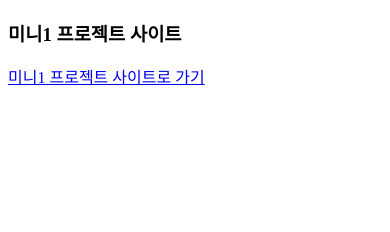
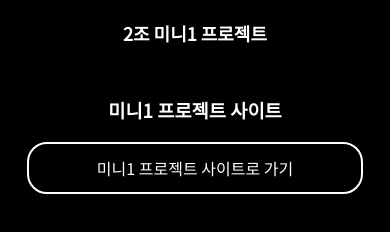
Before and after one commit to ALOHA-CLASS/MSA2_mini1_team2, a plain HTML site: page index.html in a window 390 px wide. Drawn offline with Linux system fonts and the light colour scheme.

Commit message:
Add files via upload

```diff
--- a/index.html
+++ b/index.html
@@ -3,11 +3,74 @@
 <head>
     <meta charset="UTF-8">
     <meta name="viewport" content="width=device-width, initial-scale=1.0">
-    <title>MSA2th_Team2</title>
+    <meta property="og:url" content="https://wwwalohacampus.github.io/MSA2_youtubu_team1/">
+    <meta property="og:title" content="DreamAir">
+    <meta property="og:type" content="website">
+    <meta property="og:image" content="img/thumbnail.png">
+    <meta property="og:description" content="2조 미니1프로젝트 ">
+    <title>2조 미니1 프로젝트 </title>
+    <link rel="stylesheet" href="https://fonts.googleapis.com/icon?family=Material+Icons">
+    <style>
+        @import url('https://fonts.googleapis.com/css2?family=Noto+Sans+KR&display=swap');
+        body {
+            font-family: 'Noto Sans KR', sans-serif;
+            background-color: black;
+            color: white;
+            text-align: center;
+        }
+        h1 { font-size: 32px; margin: 20px 0 50px; }
+        .container {
+            max-width: 90%;
+            margin: 0 auto;
+        }
+        .video {
+            width: 100%;
+            max-width: 1280px;
+            margin: 40px auto 50px;
+            padding: 5px;
+        }
+        .video iframe {
+            width: 1280px;
+            max-width: 100%;
+            height: 720px;
+        }
+        .btn {
+            display: flex;
+            justify-content: center;
+            align-items: center;
+            column-gap: 10px;
+            text-decoration: none;
+            padding: 12px 24px;
+            background-color: black;
+            color: white;
+            border: 2px solid white;
+            border-radius: 20px;
+        }
+        .btn:hover {
+            background-color: white;
+            color: black;
+        }
+
+        @media only screen and (max-width: 720px) {
+            h1 { font-size: 18px; margin: 20px 0 50px; }
+            .video {
+                max-width: 560px;
+            }
+            .video iframe {
+                width: 100%;
+                height: 315px;
+            }
+        }
+
+        .size { height: 100px; }
+    </style>
 </head>
 <body>
-    <h3>미니1 프로젝트 사이트</h3>
-    <a href="/">미니1 프로젝트 사이트로 가기</a>
+    <div class="container">
+        <h1>2조 미니1 프로젝트</h1>
+        <h3>미니1 프로젝트 사이트</h3>
+        <a href="http://joeun27082mini.cafe24.com" target="_blank" class="btn">미니1 프로젝트 사이트로 가기</a>
 
+    </div>
 </body>
 </html>
```
Also changed, not shown: img/thumbnail.png (added).
